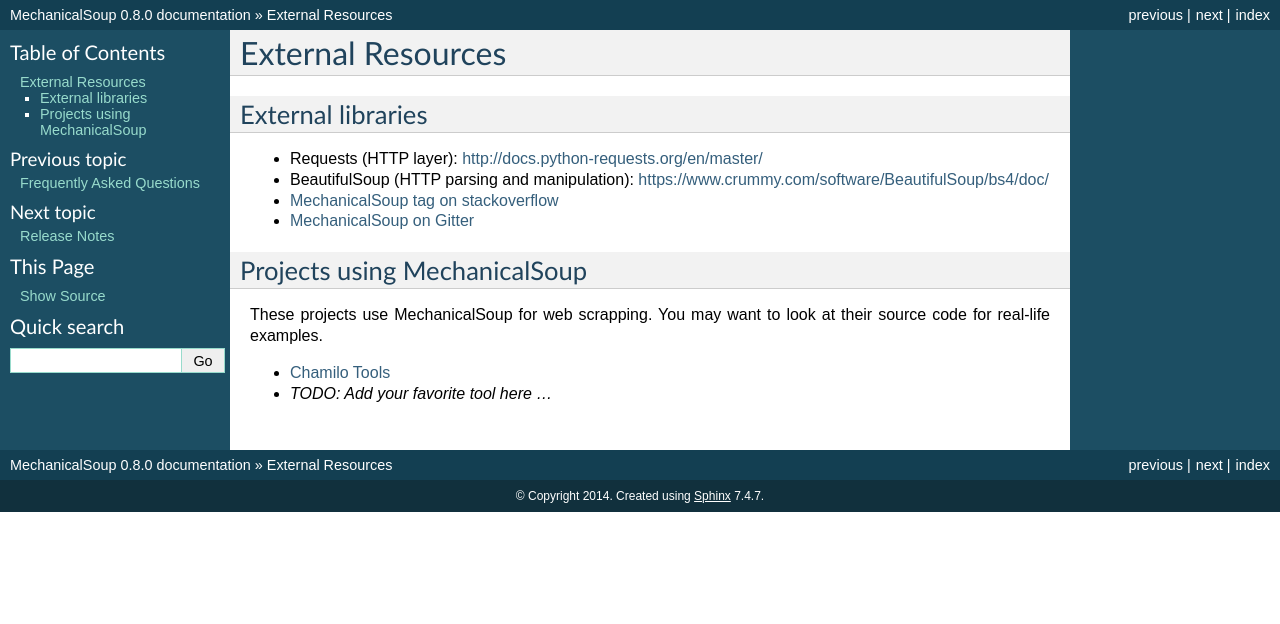
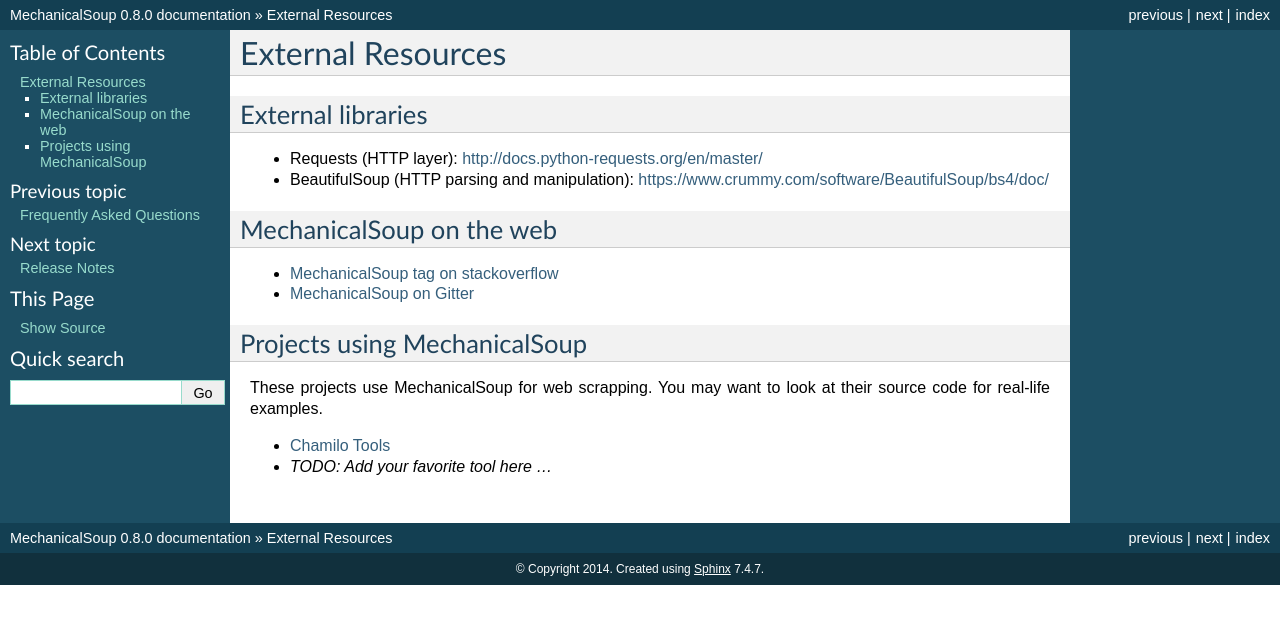
Before and after one commit to MechanicalSoup/MechanicalSoup, a Sphinx documentation site: the page built from docs/external-resources.rst, in a window 1280 px wide. Shown: the top 624 px of the page. Built offline with Sphinx 7.4.7, drawn with Linux system fonts in a browser that asks for light colours.

Commit message:
docs: missing headline

```diff
--- a/docs/external-resources.rst
+++ b/docs/external-resources.rst
@@ -8,6 +8,9 @@
 
 * BeautifulSoup (HTTP parsing and manipulation):
   https://www.crummy.com/software/BeautifulSoup/bs4/doc/
+
+MechanicalSoup on the web
+-------------------------
 
 * `MechanicalSoup tag on stackoverflow
   <https://stackoverflow.com/questions/tagged/mechanicalsoup>`__
```
